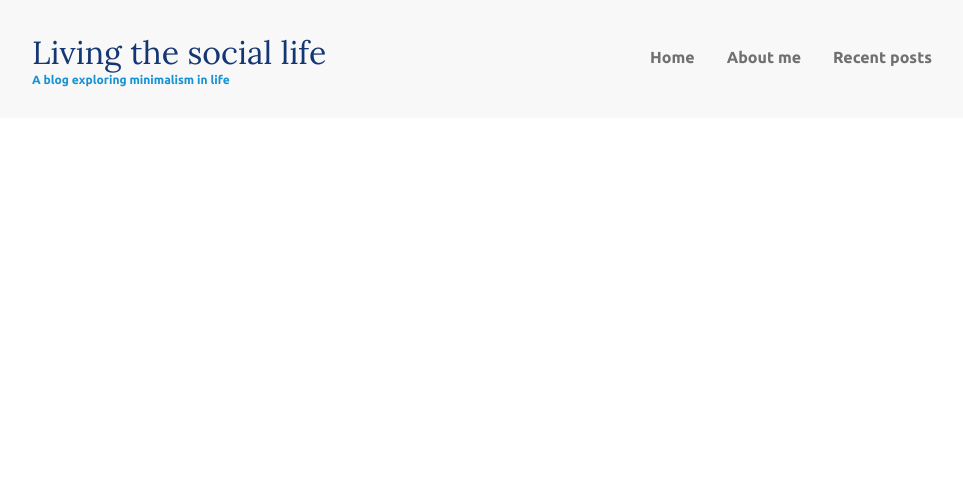
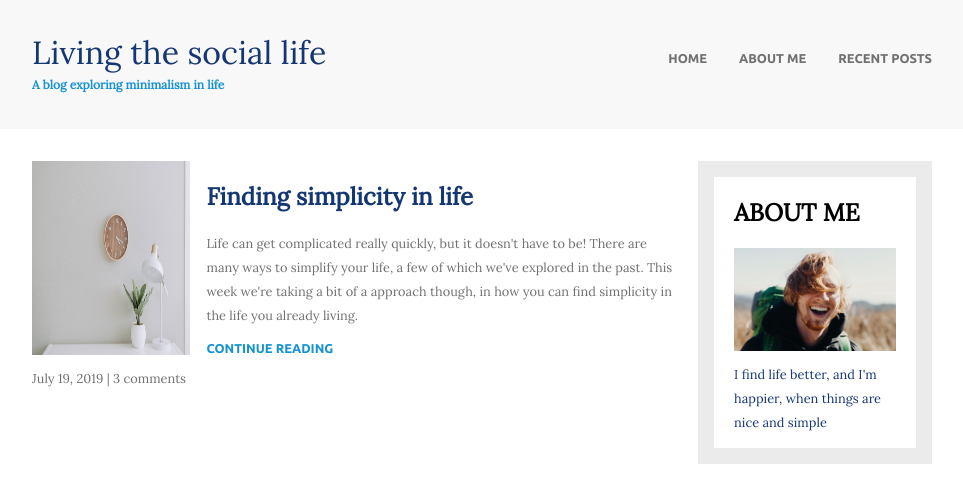
Before and after one commit to RealMotz/mastering-css, a plain HTML site: page basic-website-design/index.html in a window 1280 px wide. Shown: the whole page, without its empty margins (158-1121 px from the left). Drawn offline with Linux system fonts and the light colour scheme.

Commit message:
Add naive design of base components

```diff
--- a/basic-website-design/css/styles.css
+++ b/basic-website-design/css/styles.css
@@ -19,6 +19,17 @@ h1 {
     color: #143774;
     font-size: 2rem;
     margin: 0;
+}
+
+h2 {
+    font-family: 'Lora', serif;
+}
+
+p {
+    font-family: 'Lora', serif;
+    color: #143774;
+    font-size: 0.8em;
+    line-height: 24px;
 }
 
 .subtitle {
@@ -100,3 +111,68 @@ nav a:focus {
         margin: .5em 0;
     }
 }
+
+.container-main {
+    display: flex;
+    padding: 2rem;
+}
+
+/* main */
+
+.item {
+    width: 100%;
+    display: flex;
+}
+
+.item-image {
+    width: 25%;
+}
+
+.item-image img {
+    max-width: 100%;
+    height: 100%;
+}
+
+.item-image p {
+    color: #707070;
+}
+
+.item-text {
+    width: 75%;
+    margin: 0 1rem;
+}
+
+.item-text h2 {
+    color: #143774;
+}
+
+.item-text p {
+    color: #707070;
+}
+
+a {
+    text-decoration: none;
+    color: #1792D2;
+    text-transform: uppercase;
+    font-size: 0.8rem;
+    font-weight: bold;
+}
+
+/* sidebar */
+
+.sidebar-item {
+    border: 1em solid #EBEBEB;
+}
+
+.sidebar-item-container {
+    width: 80%;
+    margin: 0 auto;
+}
+
+.sidebar-item img {
+    width: 100%;
+}
+
+.sidebar-item h2 {
+    text-transform: uppercase;
+}
--- a/basic-website-design/index.html
+++ b/basic-website-design/index.html
@@ -21,6 +21,32 @@
             </nav>
         </div> <!-- / .container -->
     </header>
+    <main class="container container-main">
+        <div class="main-content">
+            <div class="item">
+                <div class="item-image">
+                    <img src="images/life.jpg" alt="life">
+                    <p>July 19, 2019 | 3 comments</p>
+                </div>
+                <div class="item-text">
+                    <h2>Finding simplicity in life</h2>
+                    <p>Life can get complicated really quickly, but it doesn't have to be! There are many ways to simplify your life, a few of which we've explored in the past. This week we're taking a bit of a approach though, in how you can find simplicity in the life you already living.</p>
+                    <a href="#">continue reading</a>
+                </div>
+            </div>
+        </div>
+        <div class="sidebar">
+            <div class="sidebar-item">
+                <div class="sidebar-item-container">
+                    <h2>about me</h2>
+                    <img src="images/about-me.jpg" alt="about-me">
+                    <p>I find life better, and I'm happier, when things are nice and simple</p>
+                </div>
+            </div>
+        </div>
+    </main>
+
+
 </body>
 
 </html>
```
